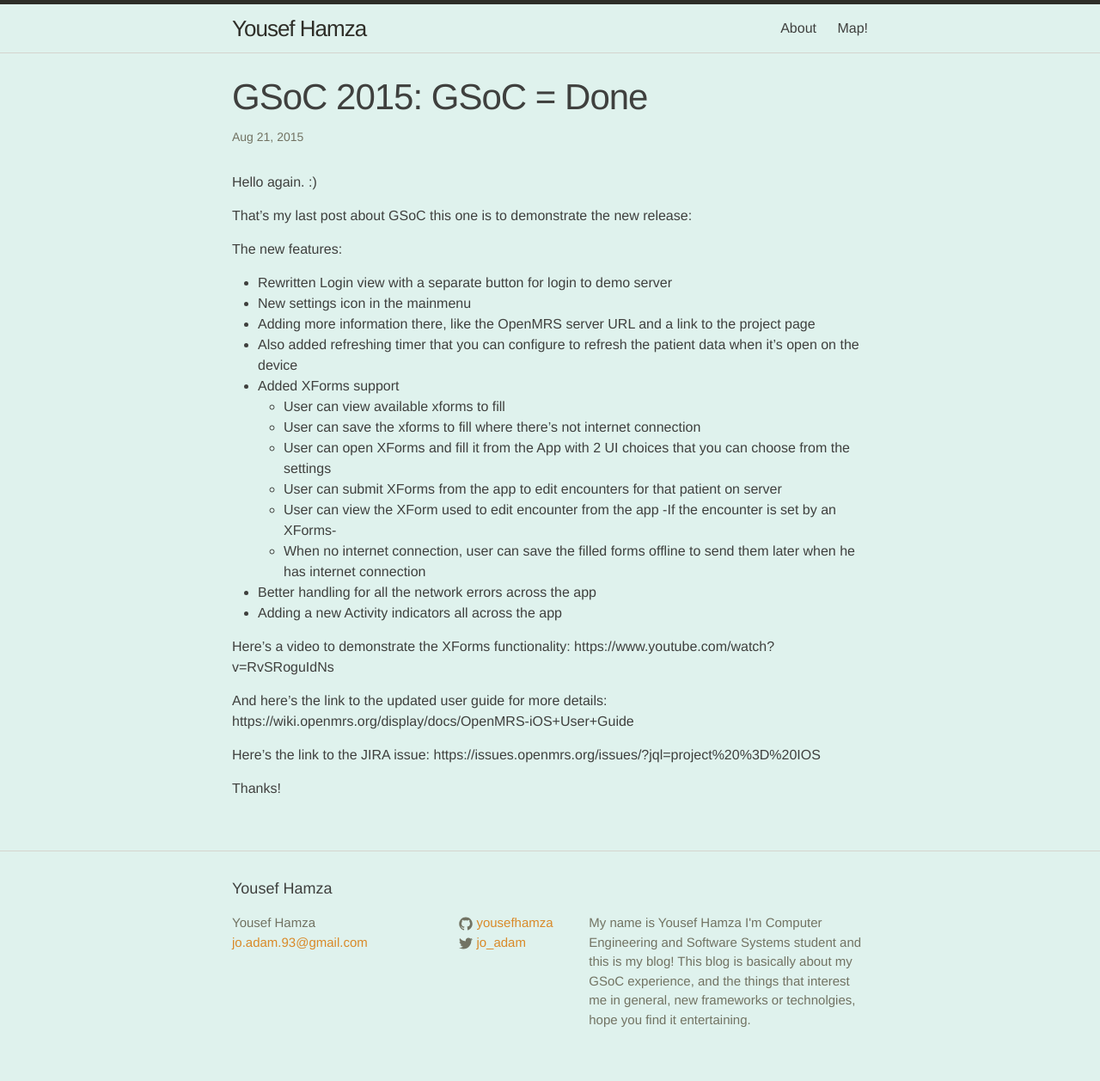
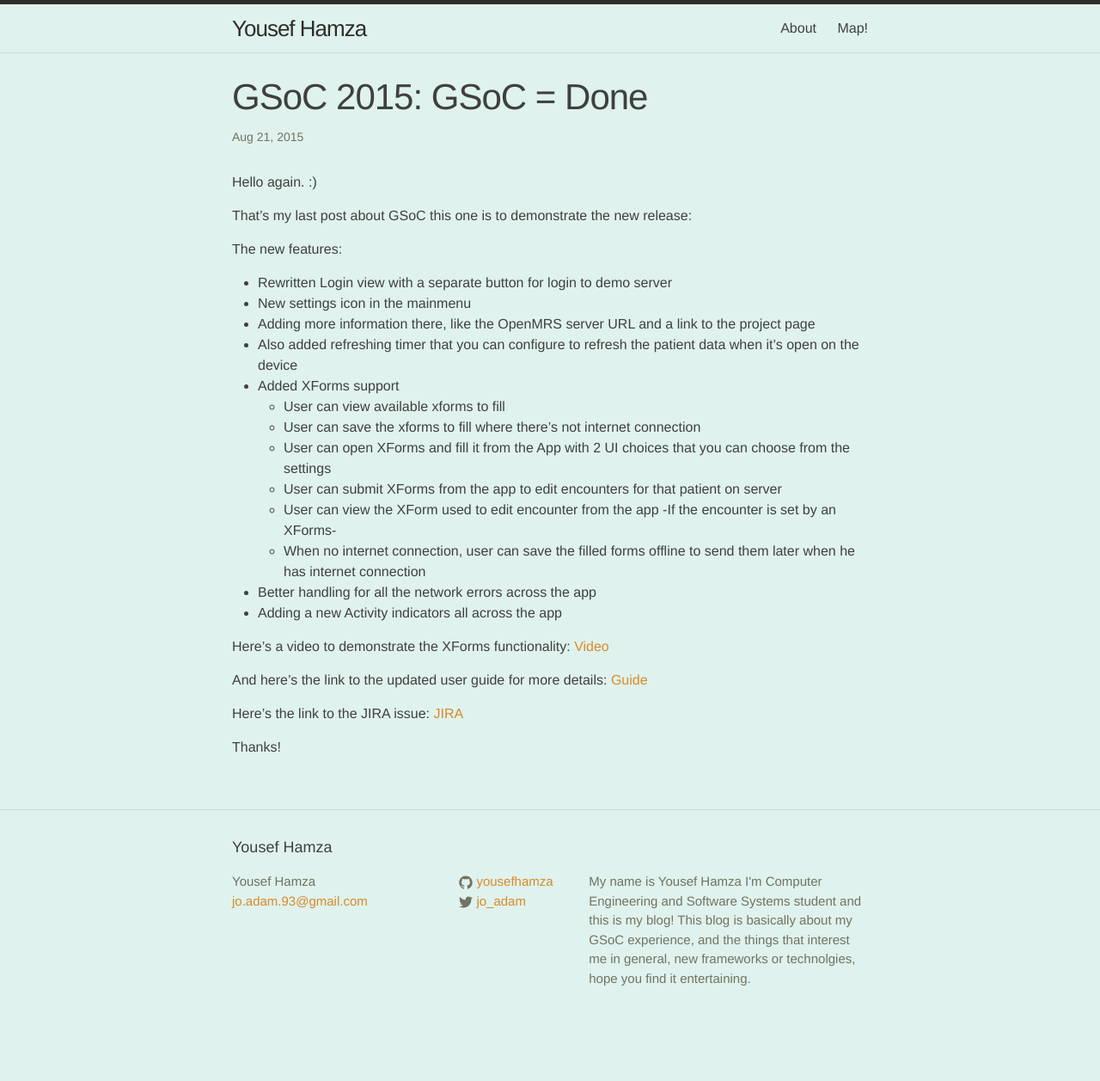
Before and after one commit to yousefhamza/yousefhamza.github.io, a Jekyll site: the page built from _posts/2015-08-21-GSoC-2015.markdown, in a window 1280 px wide. Shown: the whole page at 86% size. Built offline with Jekyll 4.4.1, drawn with Linux system fonts in a browser that asks for light colours; after the commit the page ends 1209 px from its top, so only the background shows below that.

Commit message:
edit links final post

```diff
--- a/_posts/2015-08-21-GSoC-2015.markdown
+++ b/_posts/2015-08-21-GSoC-2015.markdown
@@ -25,13 +25,10 @@ The new features:
 * Better handling for all the network errors across the app
 * Adding a new Activity indicators all across the app
 
-Here's a video to demonstrate the XForms functionality:
- https://www.youtube.com/watch?v=RvSRoguIdNs
+Here's a video to demonstrate the XForms functionality: [Video](https://www.youtube.com/watch?v=RvSRoguIdNs)
 
-And here's the link to the updated user guide for more details:
- https://wiki.openmrs.org/display/docs/OpenMRS-iOS+User+Guide
+And here's the link to the updated user guide for more details: [Guide](https://wiki.openmrs.org/display/docs/OpenMRS-iOS+User+Guide)
 
-Here's the link to the JIRA issue:
-https://issues.openmrs.org/issues/?jql=project%20%3D%20IOS
+Here's the link to the JIRA issue: [JIRA](https://issues.openmrs.org/issues/?jql=project%20%3D%20IOS)
 
 Thanks!
```
